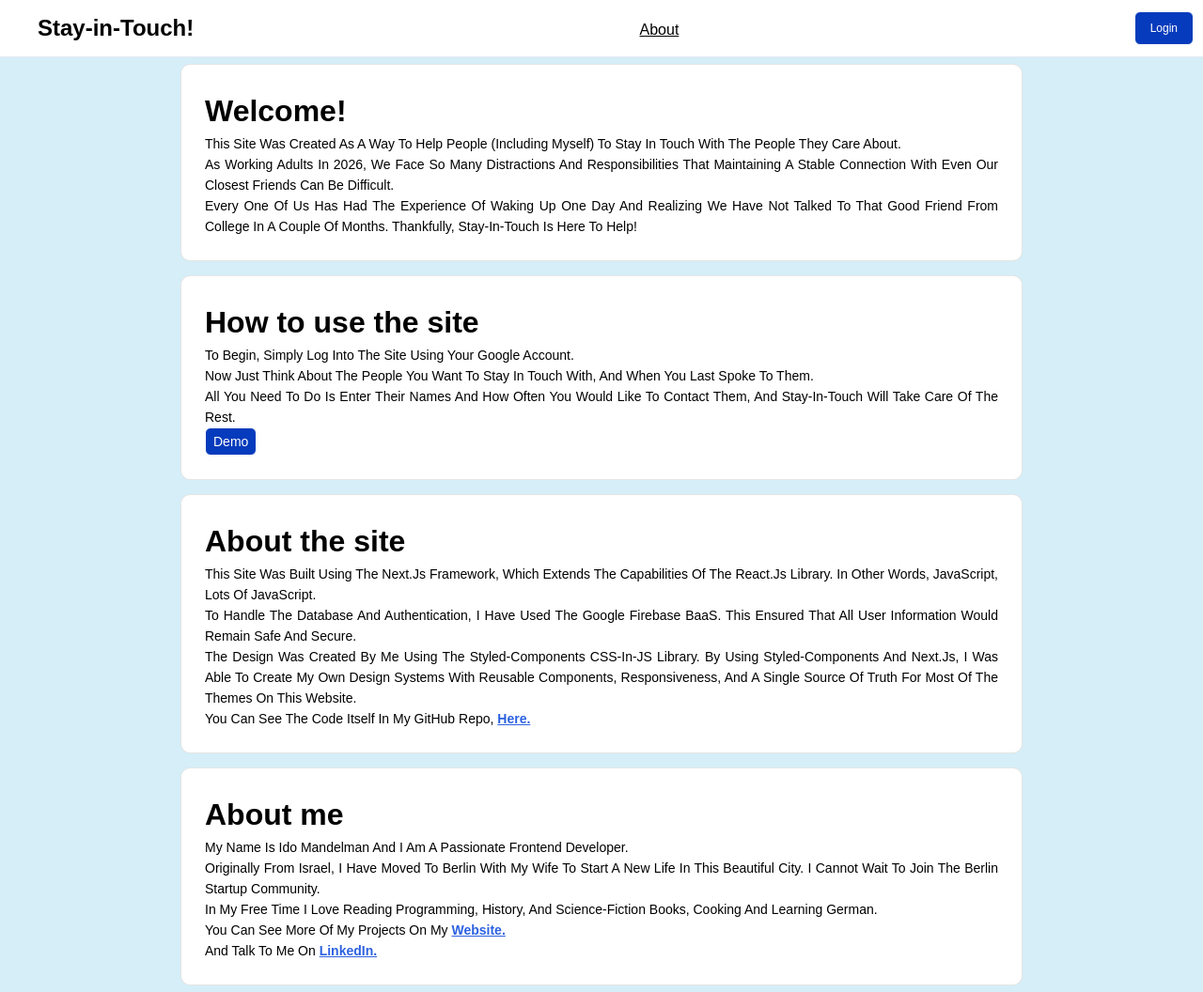
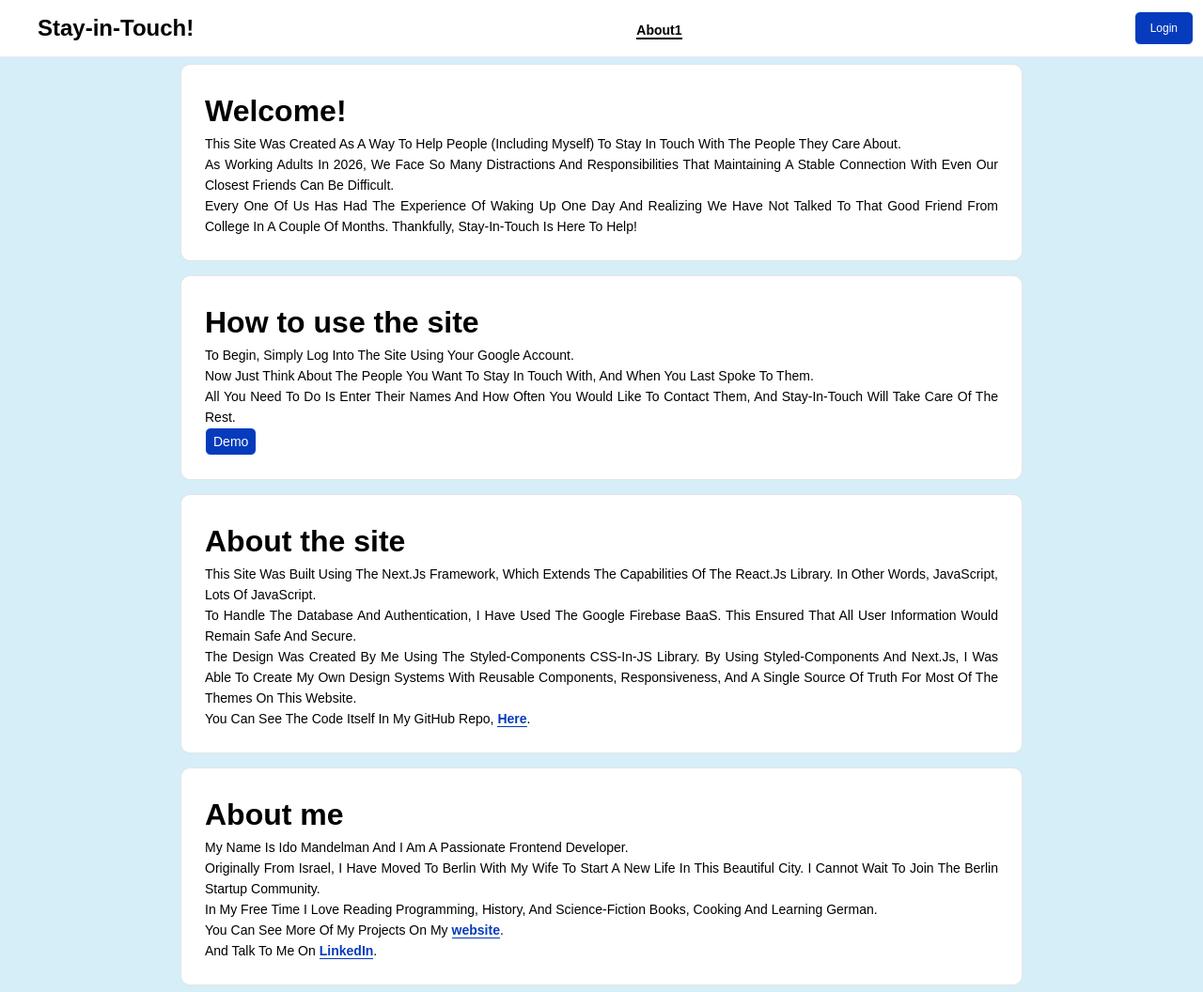
Before and after one commit to idomand/stayInTouch, a Next.js app: page /about in a window 1280 px wide. Shown: the whole page at 94% size. Built offline with nearby package versions, Linux system fonts and the light colour scheme; no server answers.

Commit message:
feat: replace styled-components with Tailwind CSS for links and buttons; refactor NavBar and About components

```diff
--- a/Components/Common/StyledLinks.tsx
+++ /dev/null
@@ -1,59 +0,0 @@
-import Link from "next/link";
-import React from "react";
-import styled from "styled-components";
-
-interface LinkPrototypeProps {
-  as?: any;
-  children?: React.ReactNode;
-  className?: string;
-  href: string; // Made required
-  target?: string;
-}
-
-export const LinkPrototype = ({
-  as,
-  children,
-  className,
-  href,
-}: LinkPrototypeProps) => (
-  <Link href={href} as={as} className={className}>
-    {children}
-  </Link>
-);
-
-export const BasicLink = styled(LinkPrototype).attrs(() => ({
-  target: "_blank",
-}))`
-  font-weight: 600;
-  text-decoration: underline;
-  color: ${({ theme }) => theme.blue2};
-  border-bottom: solid 2px transparent;
-  transition: all 0.3s;
-
-  &:hover,
-  &:focus {
-    border-bottom: solid 2px ${({ theme }) => theme.blue1};
-  }
-`;
-
-type NavLinkProps = {
-  isActive: boolean;
-};
-
-export const NavLink = styled(LinkPrototype)<NavLinkProps>`
-  align-items: center;
-  transition: all 0.3s;
-  font-weight: 500;
-  font-size: ${({ theme }) => theme.typeScale.p_large};
-  margin: 10px;
-  text-decoration: ${({ isActive }) => (isActive ? "underline" : "none")};
-
-  &:hover,
-  &:focus {
-    color: ${({ theme }) => theme.blue2};
-  }
-
-  @media (${({ theme }) => theme.devices.break1}) {
-    /* Responsive styles */
-  }
-`;
--- a/Components/NavBar.tsx
+++ b/Components/NavBar.tsx
@@ -3,9 +3,9 @@ import { useState } from "react";
 import { useMedia } from "react-use";
 import styled, { useTheme } from "styled-components";
 import { useAuth } from "../lib/AuthContext";
-import { NavLink } from "./Common/StyledLinks";
 import { H2 } from "./Common/StyledText";
 import SafeCloseDialog from "./SafeCloseDialog";
+import { Link } from "./ui/Link";
 
 export default function NavBar() {
   const Theme = useTheme();
@@ -24,13 +24,18 @@ export default function NavBar() {
       )}
       <PageLinksWrapper>
         {currentUser && (
-          <NavLink isActive={router.pathname == "/"} href="/">
+          <Link variant="Nev" isLinkActive={router.pathname == "/"} href="/">
             Home
-          </NavLink>
+          </Link>
         )}
-        <NavLink isActive={router.pathname == "/about"} href="/about">
-          About
-        </NavLink>
+        <Link
+          variant="Nev"
+          isLinkActive={router.pathname == "/about"}
+          href="/about"
+          extraClasses="mx-2"
+        >
+          About1
+        </Link>
       </PageLinksWrapper>
 
       {currentUser ? (
--- a/Components/ui/Button.tsx
+++ b/Components/ui/Button.tsx
@@ -17,9 +17,10 @@ export default function Button({
   variant = "Primary",
 }: Props) {
   const baseClasses =
-    "justify-center cursor-pointer flex items-center transition ease-in duration-300 text-sm rounded-md border-current font-medium";
+    "justify-center cursor-pointer flex items-center transition ease-in duration-200 text-sm rounded-md border-current font-medium";
 
-  const basicClasses = "bg-blue1 text-white py-1 px-2 hover:bg-blue3 border";
+  const primaryClasses =
+    "bg-blue1 text-white py-1 px-2 hover:bg-blue3 border hover:text-blue1";
 
   const secondaryButtonClasses = "border-b-3 rounded-none  p-1 ";
 
@@ -27,7 +28,7 @@ export default function Button({
     " px-1 bg-transparent text-2xl text-black border-none  hover:bg-grey1 ";
 
   const variantClasses = {
-    Primary: basicClasses,
+    Primary: primaryClasses,
     Secondary: secondaryButtonClasses,
     Ghost: ghostButtonClass,
   }[variant];
--- /dev/null
+++ b/Components/ui/Link.tsx
@@ -0,0 +1,49 @@
+import NextLink from "next/link";
+import React from "react";
+import { twMerge } from "tailwind-merge";
+
+type Props = {
+  href: any;
+  children?: React.ReactNode;
+  extraClasses?: string;
+  variant?: "Primary" | "Nev" | "Text";
+  isLinkActive?: boolean;
+  target?: React.HTMLAttributeAnchorTarget;
+};
+
+export function Link({
+  href,
+  children,
+  extraClasses,
+  variant = "Primary",
+  isLinkActive = false,
+  target = "_self",
+}: Props) {
+  const baseClasses = "hover:text-blue1 hover:border-b-2 font-bold";
+  const primaryClasses = "";
+  const navClasses = "text-sm";
+  const textClasses = "border-b text-blue1 ml-1";
+
+  const isActiveClasses = isLinkActive ? "border-b-2" : "";
+
+  const variantClasses = {
+    Primary: primaryClasses,
+    Nev: navClasses,
+    Text: textClasses,
+  }[variant];
+
+  return (
+    <NextLink
+      target={target}
+      href={href}
+      className={twMerge(
+        baseClasses,
+        variantClasses,
+        isActiveClasses,
+        extraClasses,
+      )}
+    >
+      {children}
+    </NextLink>
+  );
+}
--- a/Components/ui/Text.tsx
+++ b/Components/ui/Text.tsx
@@ -0,0 +1,31 @@
+import type { ReactNode } from "react";
+import { twMerge } from "tailwind-merge";
+
+type Props = {
+  children?: ReactNode;
+  extraClasses?: string;
+};
+
+export function H1({ children, extraClasses = "" }: Props) {
+  return <h1 className={twMerge("m-0 p-0 text-[2rem] font-bold", extraClasses)}>{children}</h1>;
+}
+
+export function H2({ children, extraClasses = "" }: Props) {
+  return <h2 className={twMerge("m-0 p-0 text-2xl font-semibold", extraClasses)}>{children}</h2>;
+}
+
+export function H3({ children, extraClasses = "" }: Props) {
+  return <h3 className={twMerge("m-0 p-0 text-[1.375rem] font-medium", extraClasses)}>{children}</h3>;
+}
+
+export function H4({ children, extraClasses = "" }: Props) {
+  return <h4 className={twMerge("m-0 p-0 text-xl font-medium", extraClasses)}>{children}</h4>;
+}
+
+export function H5({ children, extraClasses = "" }: Props) {
+  return <h5 className={twMerge("m-0 p-0 text-lg font-normal", extraClasses)}>{children}</h5>;
+}
+
+export function P({ children, extraClasses = "" }: Props) {
+  return <p className={twMerge("m-0 p-0 text-sm font-normal", extraClasses)}>{children}</p>;
+}
--- a/pages/about/index.tsx
+++ b/pages/about/index.tsx
@@ -1,7 +1,7 @@
-import { BasicLink } from "@/Components/Common/StyledLinks";
 import { H1, P3 } from "@/Components/Common/StyledText";
 import Layout from "@/Components/Layout";
 import Button from "@/Components/ui/Button";
+import { Link } from "@/Components/ui/Link";
 import { useAuth } from "@/lib/AuthContext";
 import { addDummyData } from "@/lib/Firebase";
 import { useRouter } from "next/router";
@@ -53,9 +53,7 @@ export default function About() {
             All you need to do is enter their names and how often you would like
             to contact them, and Stay-in-Touch will take care of the rest.
           </P3>
-          <DemoButtonWrapper>
-            <Button onClick={addDemoData} buttonText="Demo" />
-          </DemoButtonWrapper>
+          <Button onClick={addDemoData} buttonText="Demo" variant="Primary" />
         </HowToUseSection>
         <AboutTheSite id="AboutTheSite">
           <AboutHeader>About the site</AboutHeader>
@@ -77,10 +75,15 @@ export default function About() {
             on this website.
           </P3>
           <P3>
-            You can see the code itself in my GitHub repo,{" "}
-            <BasicLink href={"https://github.com/idomand/stayInTouch"}>
-              here.
-            </BasicLink>
+            You can see the code itself in my GitHub repo,
+            <Link
+              href={"https://github.com/idomand/stayInTouch"}
+              variant="Text"
+              target="_blank"
+            >
+              Here
+            </Link>
+            .
           </P3>
         </AboutTheSite>
         <AboutTheCreator id="AboutTheCreator">
@@ -98,14 +101,26 @@ export default function About() {
             science-fiction books, cooking and learning German.
           </P3>
           <P3>
-            You can see more of my projects on my{" "}
-            <BasicLink href={"https://www.hire-ido.com"}>website.</BasicLink>
+            You can see more of my projects on my
+            <Link
+              href={"https://www.hire-ido.com"}
+              variant="Text"
+              target="_blank"
+            >
+              website
+            </Link>
+            .
           </P3>
           <P3>
-            And talk to me on{" "}
-            <BasicLink href={"https://www.linkedin.com/in/ido-mandelman"}>
-              LinkedIn.
-            </BasicLink>
+            And talk to me on
+            <Link
+              href={"https://www.linkedin.com/in/ido-mandelman"}
+              variant="Text"
+              target="_blank"
+            >
+              LinkedIn
+            </Link>
+            .
           </P3>
         </AboutTheCreator>
       </AboutPageWrapper>
--- a/styles/globals.css
+++ b/styles/globals.css
@@ -16,6 +16,7 @@
 
 
 
+@layer base {
   html,
   body {
     padding: 0;
@@ -32,6 +33,7 @@ a {
   * {
     box-sizing: border-box;
     outline: none;
+  }
 }
 
 .ReactModal__Body--open {
```
Lines whose indentation alone changed are shown as unchanged.
